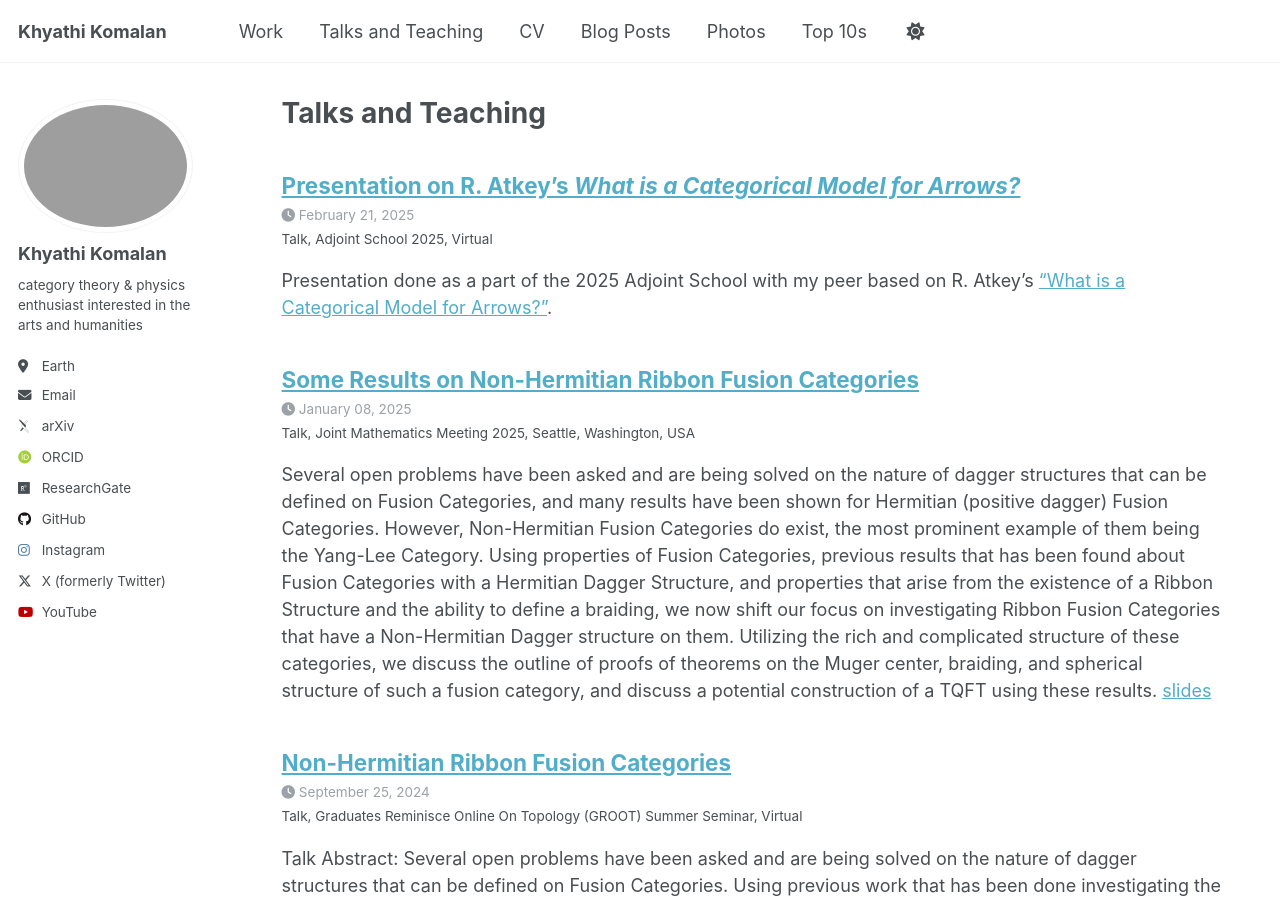
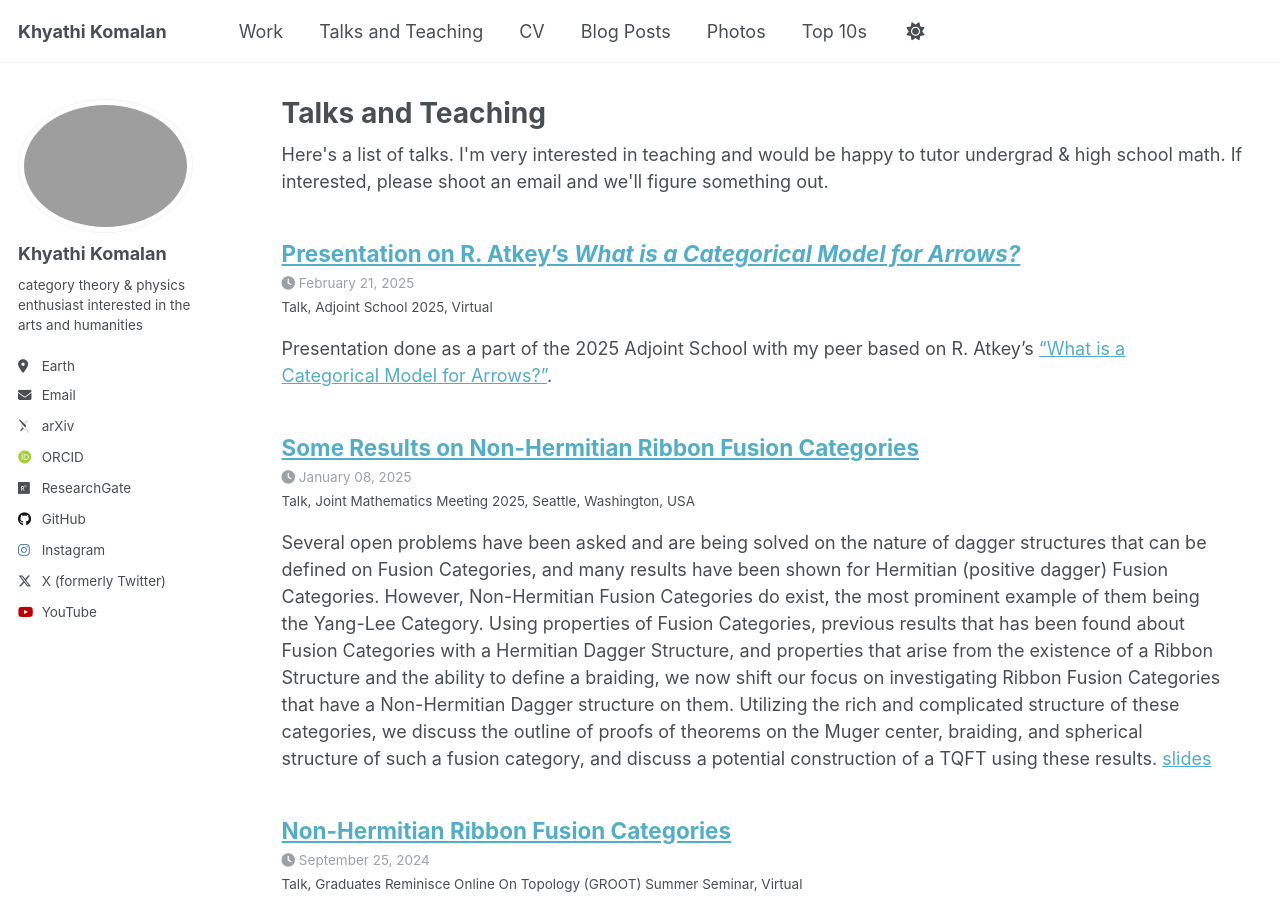
Before and after one commit to khyathikomalan/khyathikomalan.github.io, a Jekyll site: the page built from _pages/talks.html, in a window 1280 px wide and 900 px high. Built offline with Jekyll 4.4.1, drawn with Linux system fonts in a browser that asks for light colours; some web fonts are replaced.

Commit message:
Update talks.html

```diff
--- a/_pages/talks.html
+++ b/_pages/talks.html
@@ -4,6 +4,8 @@
 permalink: /talks/
 author_profile: true
 ---
+
+Here's a list of talks. I'm very interested in teaching and would be happy to tutor undergrad & high school math. If interested, please shoot an email and we'll figure something out.
 
 {% if site.talkmap_link == true %}
 
```
